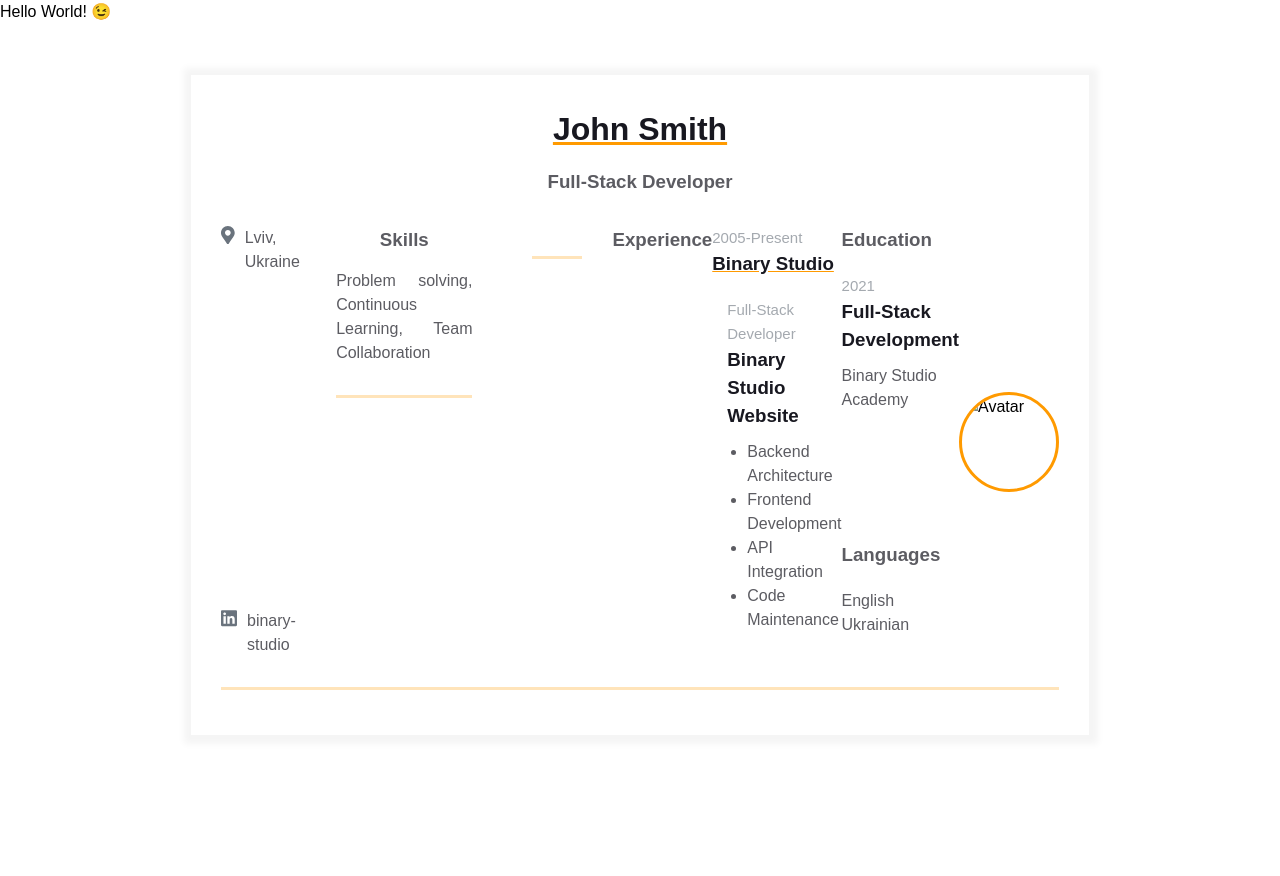
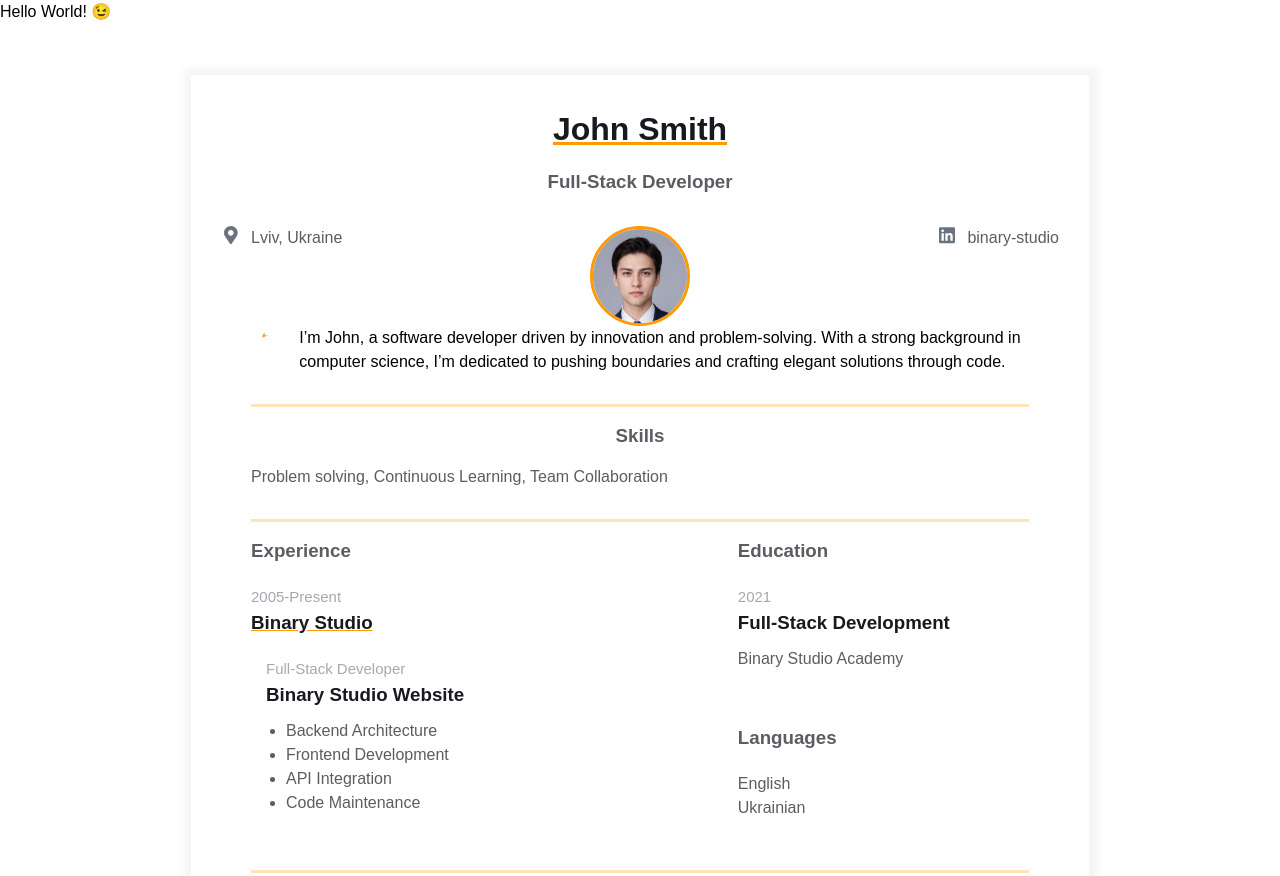
Before and after one commit to quintanbarnes/homepage, a plain HTML site: page index.html in a window 1280 px wide. Shown: the top 876 px of the page. Before the commit the page ends 800 px from the top, so only its background shows below. Drawn offline with Linux system fonts and the light colour scheme.

Commit message:
Update HTML structure and fix avatar path

```diff
--- a/index.html
+++ b/index.html
@@ -3,8 +3,8 @@
   <head>
     <meta charset="UTF-8" />
     <meta name="viewport" content="width=device-width, initial-scale=1" />
+    <title>Résumé</title>
     <link rel="stylesheet" href="styles.css"/>
-    <title>Résumé</title>
   </head>
   <body>
     Hello World! &#x1F609;
@@ -31,6 +31,11 @@
                   </div>
                   <span>Lviv, Ukraine</span>
                 </a>
+              </div>
+              <div class="contact-info__block contact-info__block--center">
+                <img class="contact-info__avatar" src="assets/johny.png" alt="Avatar" />
+              </div>
+              <div class="contact-info__block">
                 <a href="https://ua.linkedin.com/company/binary-studio_241166" rel="author" class="contact-info__item">
                   <div class="contact-info__item-icon-wrapper">
                     <svg class="contact-info__item-icon" xmlns="http://www.w3.org/2000/svg" viewBox="0 0 448 512">
@@ -48,6 +53,25 @@
                   <span>binary-studio</span>
                 </a>
               </div>
+            </div>
+            <!-- Intro block -->
+            <div class="container">
+              <div class="resume__block">
+                <div class="intro">
+                  <div class="intro__icon-wrapper">
+                    <svg class="intro__icon" xmlns="http://www.w3.org/2000/svg" viewBox="0 0 512 512">
+                      <path d="M464 256h-80v-64c-35.3 28.7-64 64-64 128h13.3c0 24-10.7 24-24V56c0-13.3-10.7-24-24-24h-8c-88.4 0-160 71.6-160 160v240c0 26.5 21.5 48 48 48h128c26.5 0 48-21.5 48-48V304c0-26.5-21.5-48-48-48z"/>
+                    </svg>
+                  </div>
+                  <p class="intro__text">
+                    I’m John, a software developer driven by innovation and problem-solving.
+                    With a strong background in computer science, I’m dedicated to pushing boundaries
+                    and crafting elegant solutions through code.
+                  </p>
+                </div>
+              </div>
+            </div>
+
               <!-- Skills block -->
             <div class="container">
                 <div class="resume__block">
@@ -61,13 +85,7 @@
               <div class="container">
                 <div class="resume__block">
                   <div class="main-info fh">
-                    <div class="experiences"></div>
-
-                    <div class="additional-info fv"></div>
-                  </div>
-                </div>
-              </div>
-              <!-- Experiences -->
+                    <div class="experiences">
                       <h3 class="experiences__header">Experience</h3>
                       <div class="experiences__company">
                         <div class="experiences__company-header">
@@ -86,12 +104,14 @@
                           </ul>
                         </div>
                       </div>
+                    </div>
+
                     <!-- Additional info -->
                     <div class="additional-info fv">
                       <div class="additional-info__education">
                         <h3 class="additional-info__education-header">Education</h3>
                         <div class="additional-info__education-university">
-                    <span class="additional-info__education-university-durability"> 2021 </span>
+                          <span class="additional-info__education-university-durability">2021</span>
                           <h3 class="additional-info__education-university-speciality">Full-Stack Development</h3>
                           <p class="additional-info__education-university-name">Binary Studio Academy</p>
                         </div>
@@ -103,13 +123,10 @@
                         <p class="additional-info__languages-item">Ukrainian</p>
                       </div>
                     </div>
-
-              <div class="contact-info__block contact-info__block--center">
-                <img class="contact-info__avatar" src="assets/avatar.png" alt="Avatar" />
+                  </div>
+                </div>
               </div>
 
-              <div class="contact-info__block"></div>
-            </div>
           </div>
         </div>
       </div>
```
Lines whose indentation alone changed are shown as unchanged.
